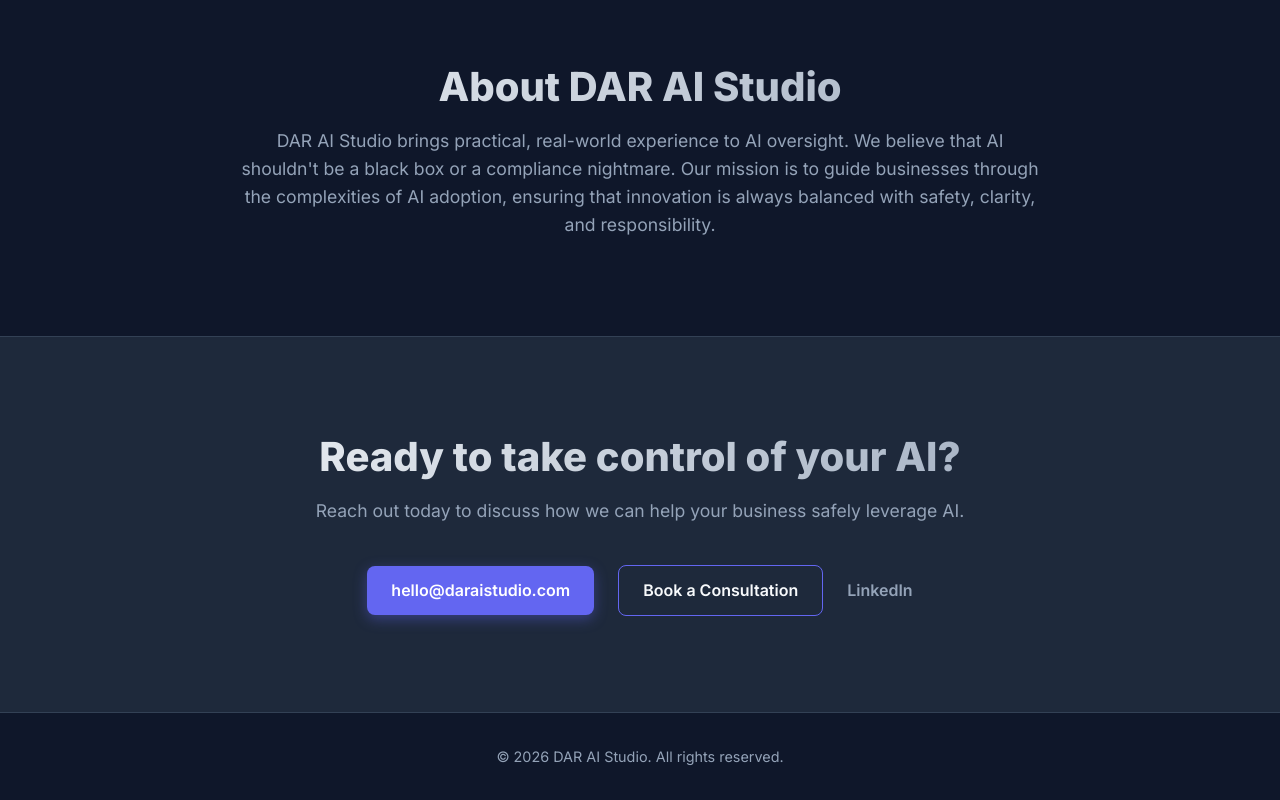
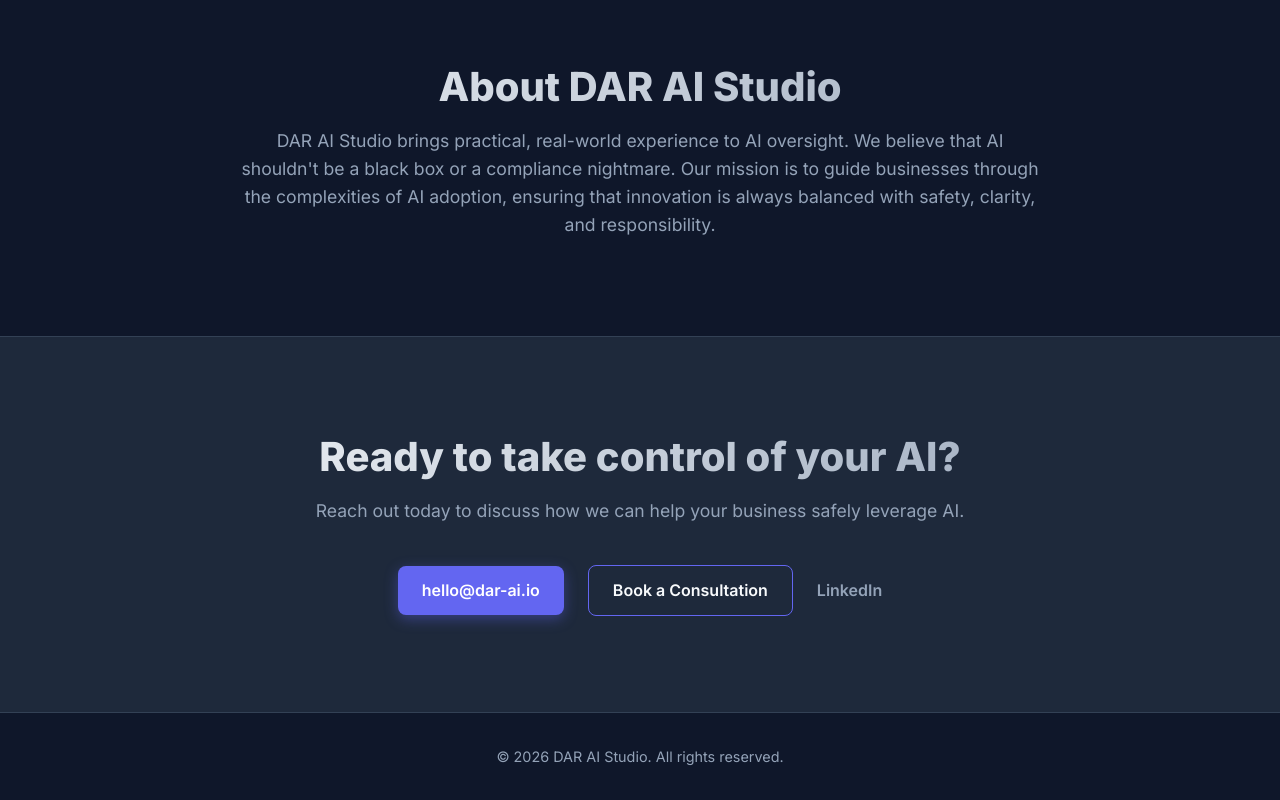
Before and after one commit to dayangafzan-rgb/portfolio, a website: page index.html in a window 1280 px wide. Shown: the part 2735-3535 px from the top of the page. Drawn offline with Linux system fonts and the light colour scheme.

Commit message:
Update email address to hello@dar-ai.io

```diff
--- a/index.html
+++ b/index.html
@@ -27,7 +27,7 @@
       <p class="hero-subtitle">Practical AI oversight and implementation for modern teams.</p>
       <div class="hero-actions">
         <a href="#contact" class="btn-primary">Book a Call</a>
-        <a href="mailto:hello@daraistudio.com" class="btn-secondary">Email Us</a>
+        <a href="mailto:hello@dar-ai.io" class="btn-secondary">Email Us</a>
         <a href="#readiness" class="text-link">Check AI Readiness &rarr;</a>
       </div>
     </div>
@@ -127,7 +127,7 @@
       <h2 class="section-title">Ready to take control of your AI?</h2>
       <p class="contact-desc">Reach out today to discuss how we can help your business safely leverage AI.</p>
       <div class="contact-links">
-        <a href="mailto:hello@daraistudio.com" class="btn-primary">hello@daraistudio.com</a>
+        <a href="mailto:hello@dar-ai.io" class="btn-primary">hello@dar-ai.io</a>
         <a href="#" class="btn-outline">Book a Consultation</a>
         <a href="#" class="social-link">LinkedIn</a>
       </div>
```
